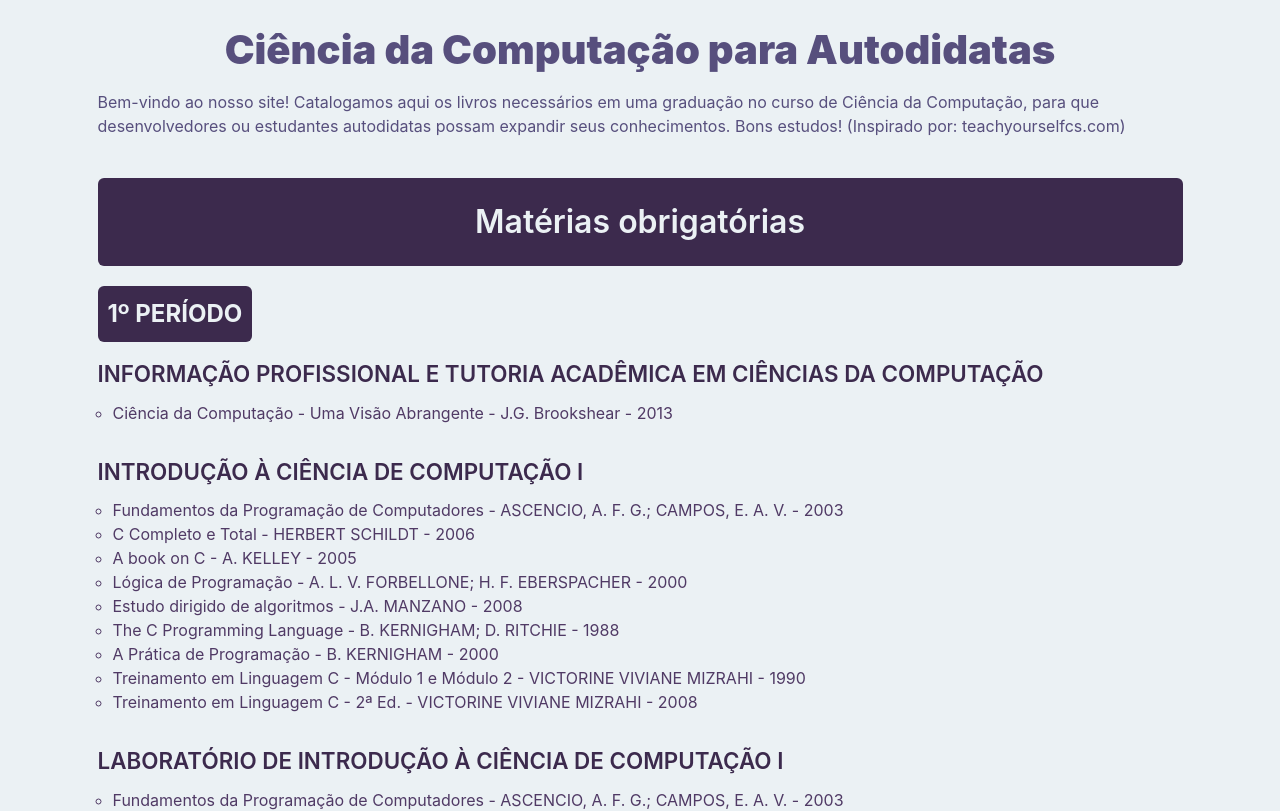
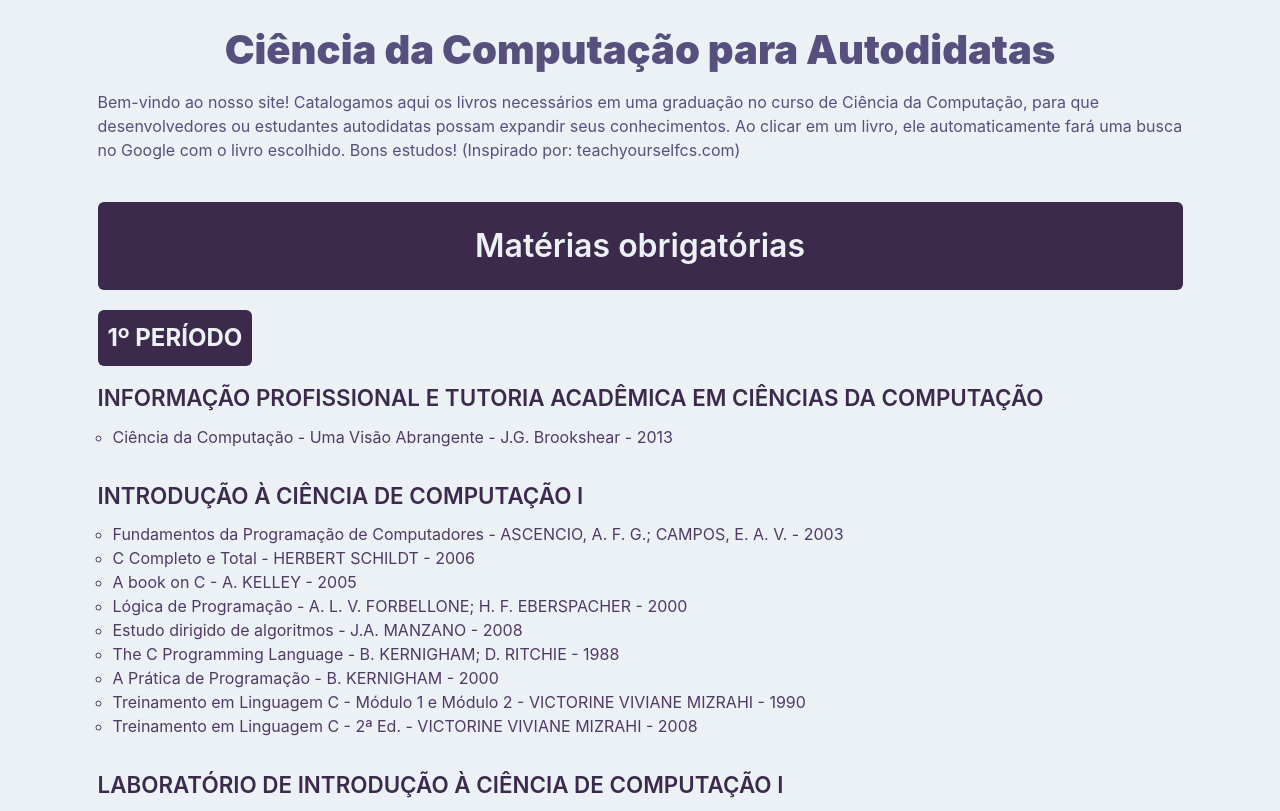
Before and after one commit to lucasnsaraujo/learn, a SvelteKit app: page / in a window 1280 px wide. Shown: the top 811 px of the page. Built offline with nearby package versions, Linux system fonts and the light colour scheme.

Commit message:
automatic google search

```diff
--- a/src/components/List/Card.svelte
+++ b/src/components/List/Card.svelte
@@ -21,6 +21,8 @@
 		const booksOrganizedPerPeriod = organizePerPeriod(subjectsArray)
 
 		const shouldRenderPeriodTitle = (books) => books.reduce((acc, value) => value.books.length ? acc + 1 : 0 , 0)
+
+		const generateAmazonRedirect = (title) => `https://www.google.com/search?q=${encodeURIComponent(title)}`
 </script>
 
 <h2>{title}</h2>
@@ -37,7 +39,7 @@
 					</h5>
 					<ul>
 						{#each subject.books as book}
-							<li>{book}</li>
+							<li><a href={generateAmazonRedirect(book)} target="_blank">{book}</a></li>
 						{/each}
 					</ul>
 				</div>
@@ -75,10 +77,35 @@
         margin-bottom: 10px;
 	}
 
+    h5 > a {
+        text-decoration: none;
+        color: unset;
+    }
+
+    h5 > a:visited {
+        color: unset;
+    }
+
+
 	li {
         margin-left: 15px;
         list-style-type: circle;
         color: #503a65;
+		cursor: pointer;
+	}
+
+	li > a:visited {
+		text-decoration: none;
+		color: unset;
+	}
+	li > a {
+		text-decoration: none;
+		color: unset;
+	}
+
+	li:hover {
+		filter: invert(0.5);
+		margin-left: 20px;
 	}
 
 
--- a/src/routes/+page.svelte
+++ b/src/routes/+page.svelte
@@ -20,7 +20,8 @@
 		<p>
 			Bem-vindo ao nosso site! Catalogamos aqui os livros necessários em uma graduação no curso de
 			Ciência da Computação, para que desenvolvedores ou estudantes autodidatas possam expandir seus
-			conhecimentos. Bons estudos! (Inspirado por: teachyourselfcs.com)
+			conhecimentos. Ao clicar em um livro, ele automaticamente fará uma busca no Google com o livro escolhido.
+			 Bons estudos! (Inspirado por: teachyourselfcs.com)
 		</p>
 	</header>
 
```
